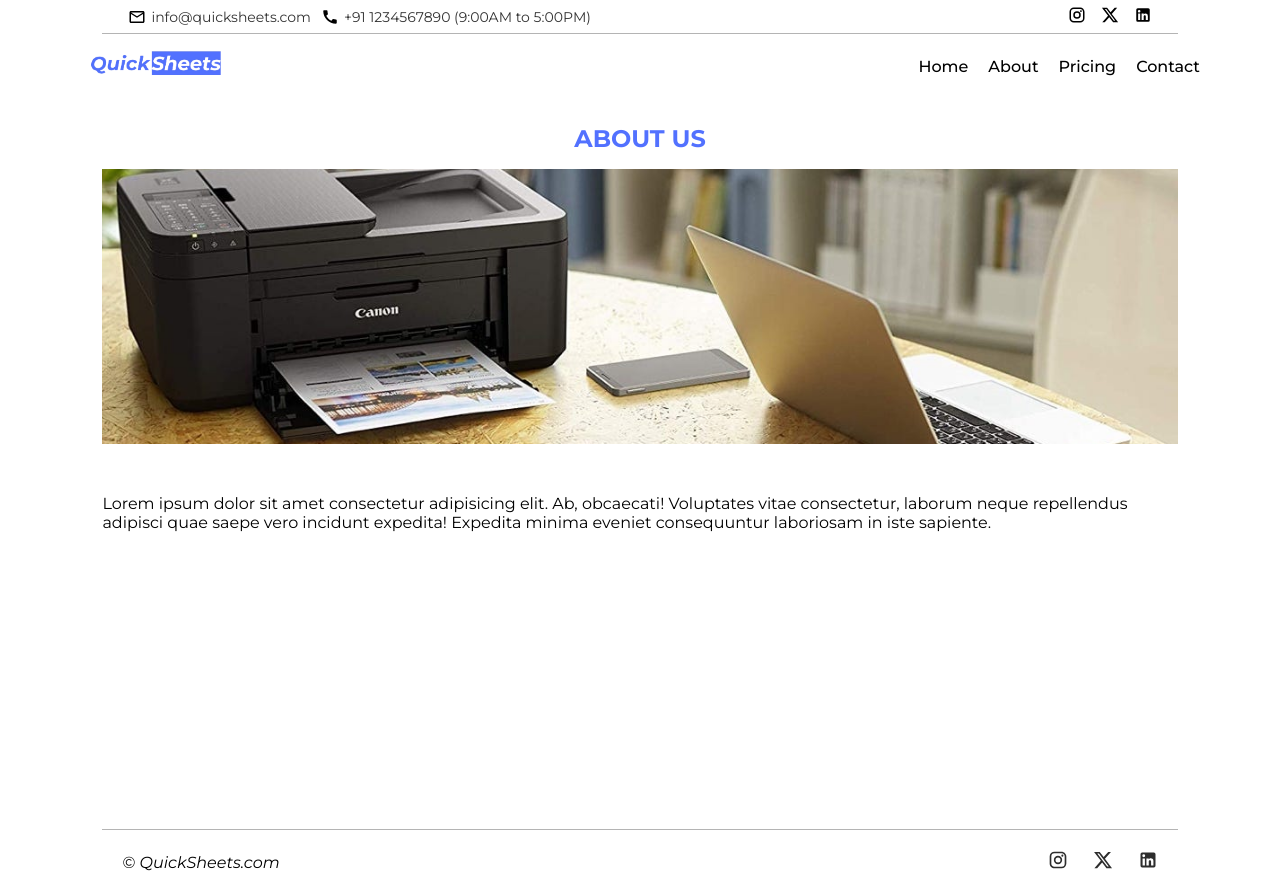
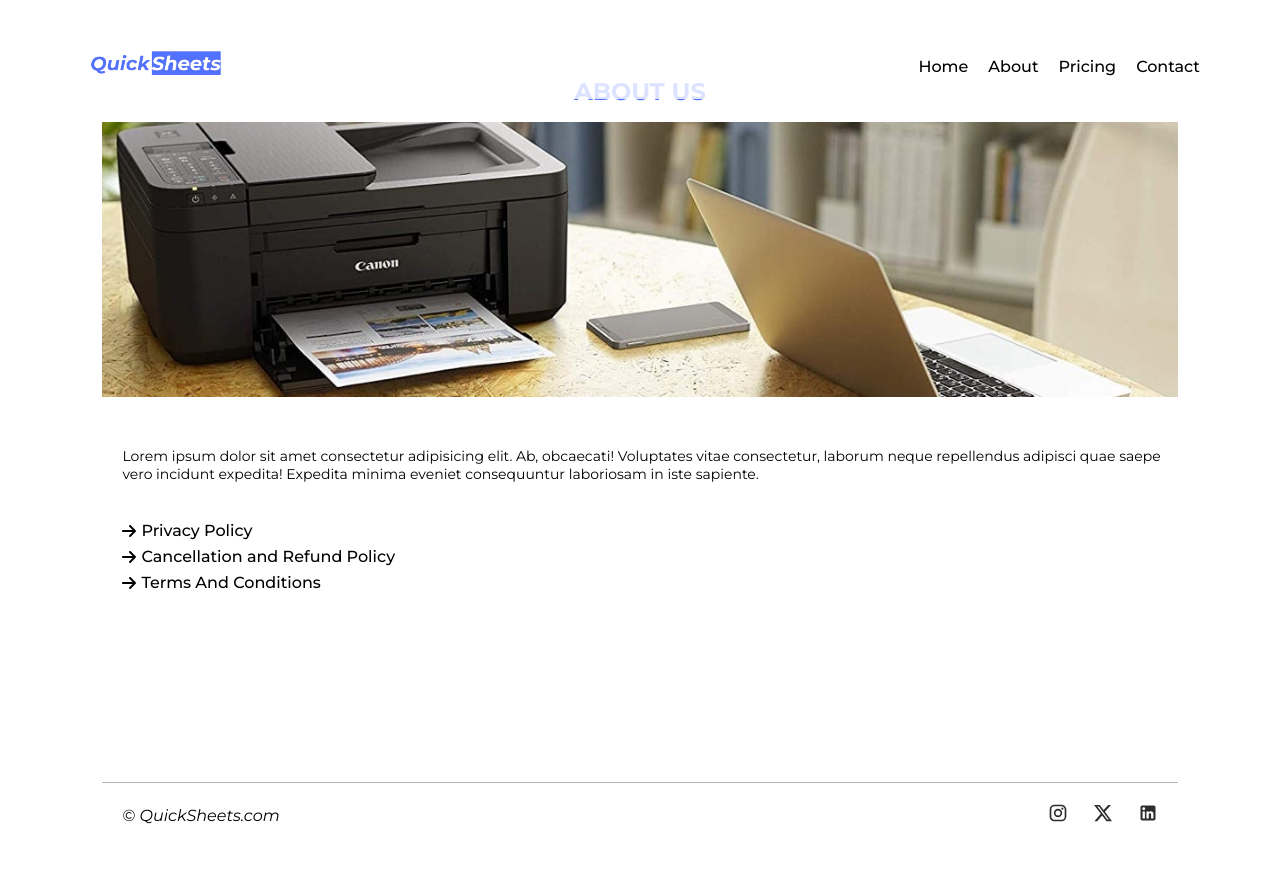
Before and after one commit to anuraggg912/QuickSheets, a React (Vite) app in the folder ProjectP1/: page /about in a window 1280 px wide. After the commit the page ends 847 px from the top, so only its background shows below. Built offline with nearby package versions, Linux system fonts and the light colour scheme.

Commit message:
modified:   ProjectP1/src/pages/About/About.css 	modified:   ProjectP1/src/pages/About/About.jsx 	modified:   node_modules/.package-lock.json

```diff
--- a/ProjectP1/src/pages/About/About.css
+++ b/ProjectP1/src/pages/About/About.css
@@ -1,8 +1,30 @@
+html {
+  height: 100%;
+  display: flex;
+  justify-content: center;
+  align-items: center;
+}
+
+body {
+  background: white;
+  font-family: Helvetica, sans-serif;
+  color: black;
+}
+
 .about {
   width: 100%;
   height: 90vh;
   display: flex;
   flex-direction: column;
+  align-items: center;
+}
+
+.abouthead h2 {
+  color: #5271ff;
+  height: 30px;
+  display: flex;
+  justify-content: center;
+  margin: 15px;
 }
 
 .aboutTop {
@@ -17,14 +39,70 @@
   display: flex;
   flex-direction: column;
   height: 55%;
-    align-items: center;
+  align-items: flex-start;
   margin-top: 50px;
+  padding-left: 20px;
 }
 
-  .about .abouthead h2 {
-    color: #5271ff;
-    height: 30px;
+.aboutBottom p {
+  font-size: 14px;
+}
+
+.policies {
+  margin-top: 20px;
+  font-weight: 500
+}
+
+.policies span {
   display: flex;
-    justify-content: center;
-    margin: 15px;
+  align-items: center;
+  margin-bottom: 10px;
+  font-size: 16px
 }
+
+i {
+  margin-right: 4px;
+  line-height: 0.25;
+}
+
+#linkanimation {
+  text-decoration: none;
+  color: black;
+  position: relative;
+  margin-left: 5px;
+}
+
+#linkanimation::before {
+  content: "";
+  background: linear-gradient(
+    to right,
+    rgb(0, 0, 0) 45%,
+    rgba(0, 0, 0, 0) 55%
+  );
+  background-size: 220% 100%;
+  background-position: 100% 50%;
+  width: 100%;
+  height: 2px;
+  position: absolute;
+  left: 0;
+  bottom: 0;
+  background-repeat: no-repeat;
+  transition: 0.3s ease-out;
+}
+
+#linkanimation:hover::before {
+  background: linear-gradient(
+    to right,
+    rgb(0, 0, 0) 45%,
+    rgba(0, 0, 0, 0.3) 55%
+  );
+  background-size: 220% 100%;
+  background-position: 0% 50%;
+  transition: 0.3s ease-out;
+}
+
+.policies h4 {
+  padding-top: 15px;
+  font-weight: 600;
+  font-size: 16px;
+}
--- a/ProjectP1/src/pages/About/About.jsx
+++ b/ProjectP1/src/pages/About/About.jsx
@@ -1,21 +1,64 @@
-import React from 'react'
-import './About.css'
-import AboutBG from '../../assets/printer-bg1.jpg'
+import React from 'react';
+import './About.css';
+import AboutBG from '../../assets/printer-bg1.jpg';
+import { FontAwesomeIcon } from '@fortawesome/react-fontawesome';
+import { faArrowRight } from '@fortawesome/free-solid-svg-icons';
 
 function About() {
   return (
     <div className="about">
-      <div className="abouthead"><h2>ABOUT US</h2>
+      <div className="abouthead">
+        <h2>ABOUT US</h2>
       </div>
-      <div className="aboutTop"
+      <div
+        className="aboutTop"
         style={{ backgroundImage: `url(${AboutBG})` }}
       ></div>
       <div className="aboutBottom">
-        <p>Lorem ipsum dolor sit amet consectetur adipisicing elit. Ab, obcaecati! Voluptates vitae consectetur, laborum neque repellendus adipisci quae saepe vero incidunt expedita! Expedita minima eveniet consequuntur laboriosam in iste sapiente.</p>
+        <p>
+          Lorem ipsum dolor sit amet consectetur adipisicing elit. Ab,
+          obcaecati! Voluptates vitae consectetur, laborum neque repellendus
+          adipisci quae saepe vero incidunt expedita! Expedita minima eveniet
+          consequuntur laboriosam in iste sapiente.
+        </p>
+        <div className="policies">
+          <span>
+            <FontAwesomeIcon icon={faArrowRight} />
+            <a
+              id="linkanimation"
+              href="https://merchant.razorpay.com/policy/OdiFBga4sh8941/privacy"
+              target="_blank"
+              rel="noopener noreferrer"
+            >
+              Privacy Policy
+            </a>
+          </span>
+          <span>
+            <FontAwesomeIcon icon={faArrowRight} />
+            <a
+              id="linkanimation"
+              href="https://merchant.razorpay.com/policy/OdiFBga4sh8941/refund"
+              target="_blank"
+              rel="noopener noreferrer"
+            >
+              Cancellation and Refund Policy
+            </a>
+          </span>
+          <span>
+            <FontAwesomeIcon icon={faArrowRight} />
+            <a
+              id="linkanimation"
+              href="https://merchant.razorpay.com/policy/OdiFBga4sh8941/terms"
+              target="_blank"
+              rel="noopener noreferrer"
+            >
+              Terms And Conditions
+            </a>
+          </span>
+        </div>
       </div>
-
     </div>
-  )
+  );
 }
 
-export default About
+export default About;
--- a/package.json
+++ b/package.json
@@ -2,6 +2,9 @@
   "dependencies": {
     "@emotion/react": "^11.11.4",
     "@emotion/styled": "^11.11.5",
+    "@fortawesome/fontawesome-svg-core": "^6.6.0",
+    "@fortawesome/free-solid-svg-icons": "^6.6.0",
+    "@fortawesome/react-fontawesome": "^0.2.2",
     "@mui/icons-material": "^5.15.20",
     "@mui/material": "^5.15.20",
     "@mui/styled-engine-sc": "^6.0.0-alpha.18",
```
Also changed, not shown: 1 other file (tests, documents, lock files or other folders). Lines whose indentation alone changed are shown as unchanged.
